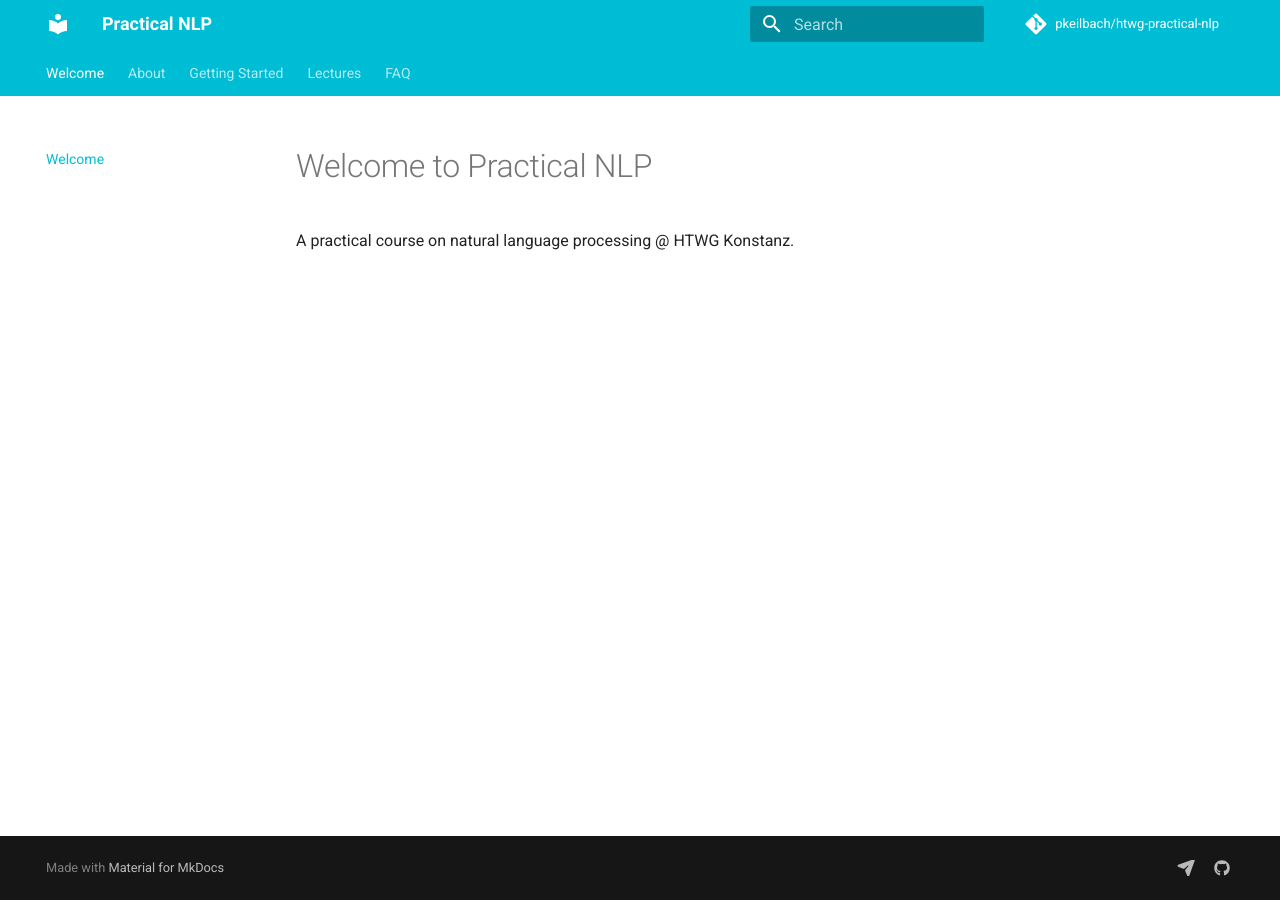
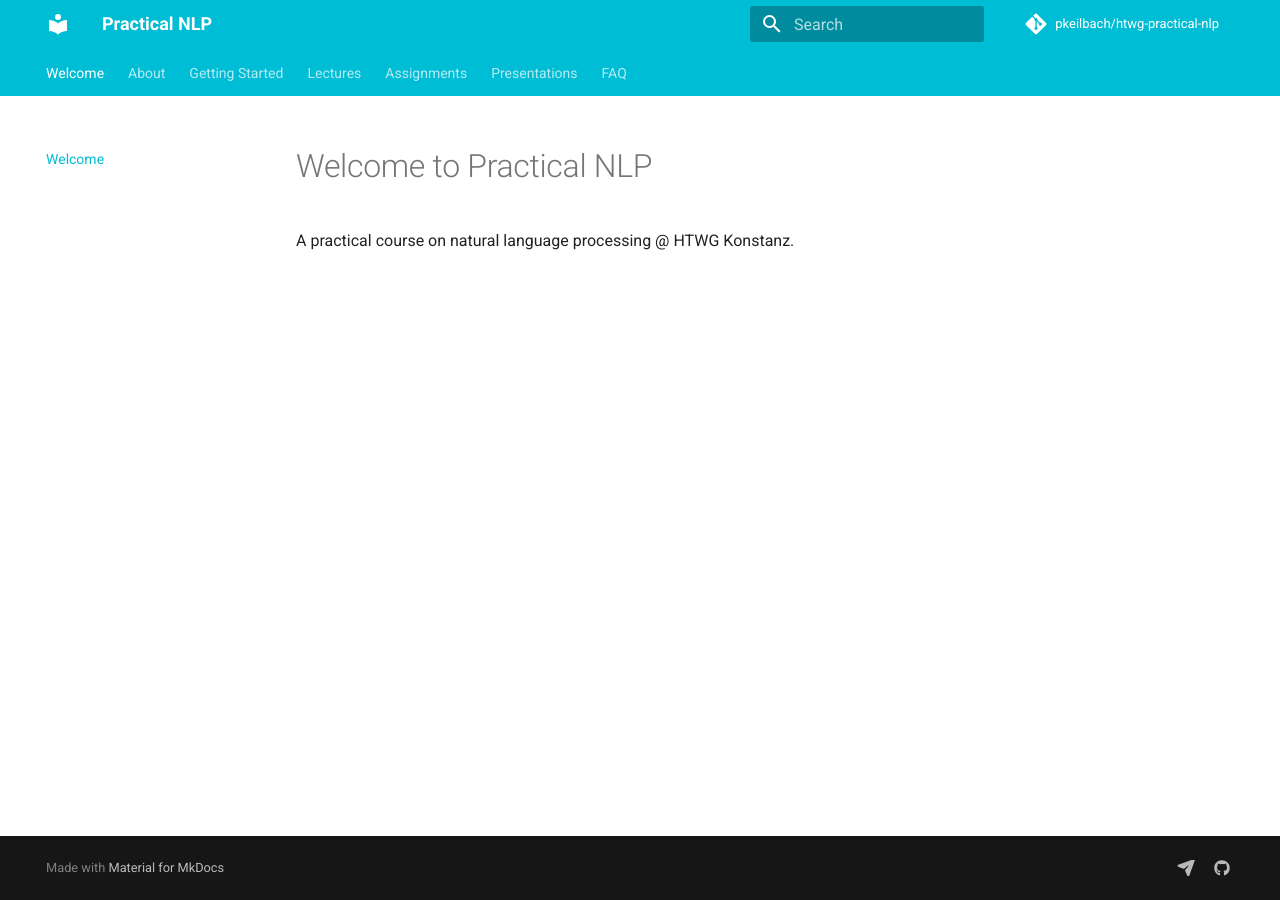
Before and after one commit to pkeilbach/htwg-practical-nlp, an MkDocs documentation site: the page built from docs/index.md, in a window 1280 px wide. Built offline with MkDocs 1.6.1 and Material for MkDocs 9.7.7, drawn with Linux system fonts in a browser that asks for light colours; comment, search, counter and statistics services are not loaded; part of the change alters nothing that is shown.

```diff
--- a/mkdocs.yml
+++ b/mkdocs.yml
@@ -48,32 +48,13 @@ extra_javascript:
 nav:
   - Welcome: index.md
   - About:
-      - about/course.md
       - about/profile.md
-      - about/syllabus.md
-      - about/instructor.md
-      - about/organizational.md
+      - about/prerequisites.md
   - Getting Started: getting_started.md
   - Lectures:
-      - Part 1 - Intro to NLP:
-          - lectures/part01/index.md
-          - lectures/part01/01_nlp_intro.md
-          - lectures/part01/02_nlp_pipeline.md
-          - lectures/part01/03_text_representation.md
-      - Part 2 - Classification and Vector Space:
-          - lectures/part02/index.md
-          - lectures/part02/logistic_regression.md
-          - lectures/part02/vector_space_models.md
-          - lectures/part02/k_nearest_neighbors.md
-      - Part 3 - Probabilistic NLP Models:
-          - lectures/part03/index.md
-          - lectures/part03/naive_bayes.md
-          - lectures/part03/minimum_edit_distance.md
-          - lectures/part03/hidden_markov_models.md
-          - lectures/part03/n_grams.md
-      - Part 4 - Advanced NLP Concepts:
-          - lectures/part04/index.md
-          - lectures/part04/sequence_models.md
-          - lectures/part04/attention_models.md
-          - lectures/part04/production_scale_nlp.md
+      - lectures/preface.md
+      - lectures/nlp_intro.md
+      - lectures/nlp_pipeline.md
+  - Assignments: assignments.md
+  - Presentations: presentations/presentations.md
   - FAQ: faq.md
```
